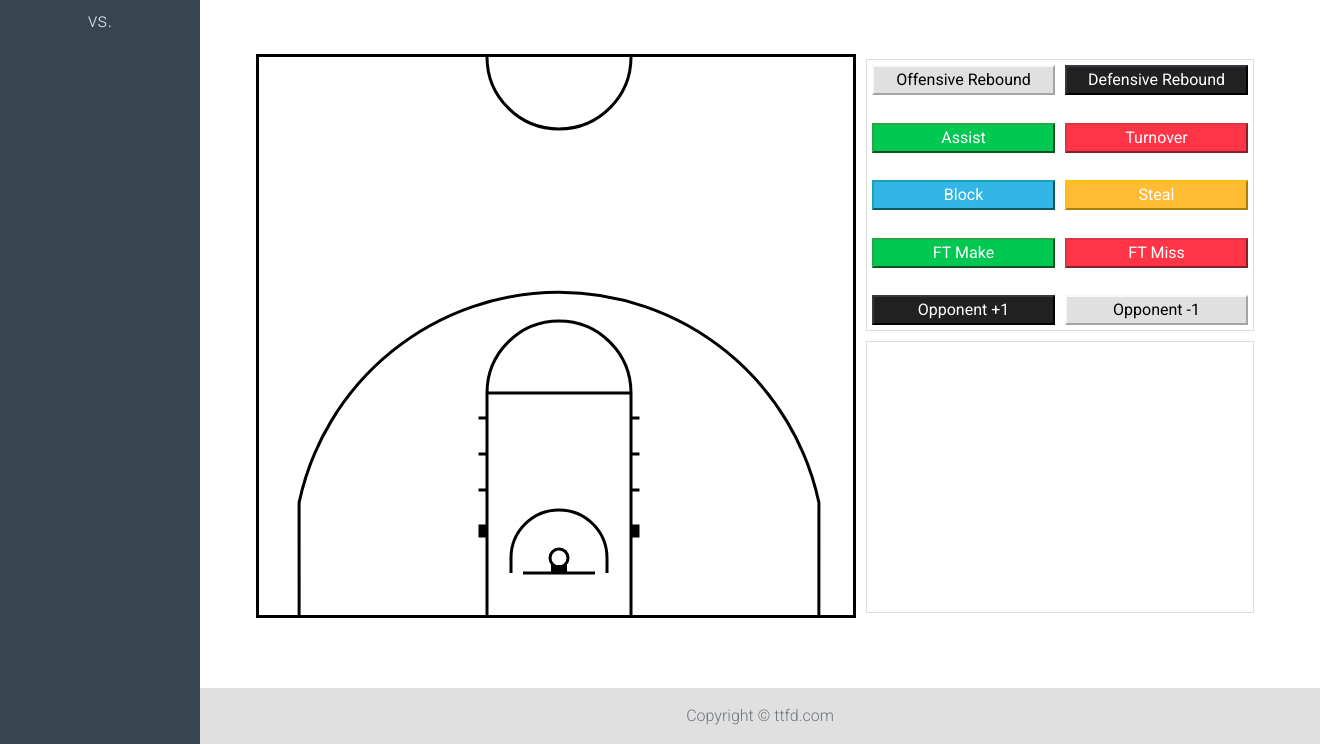
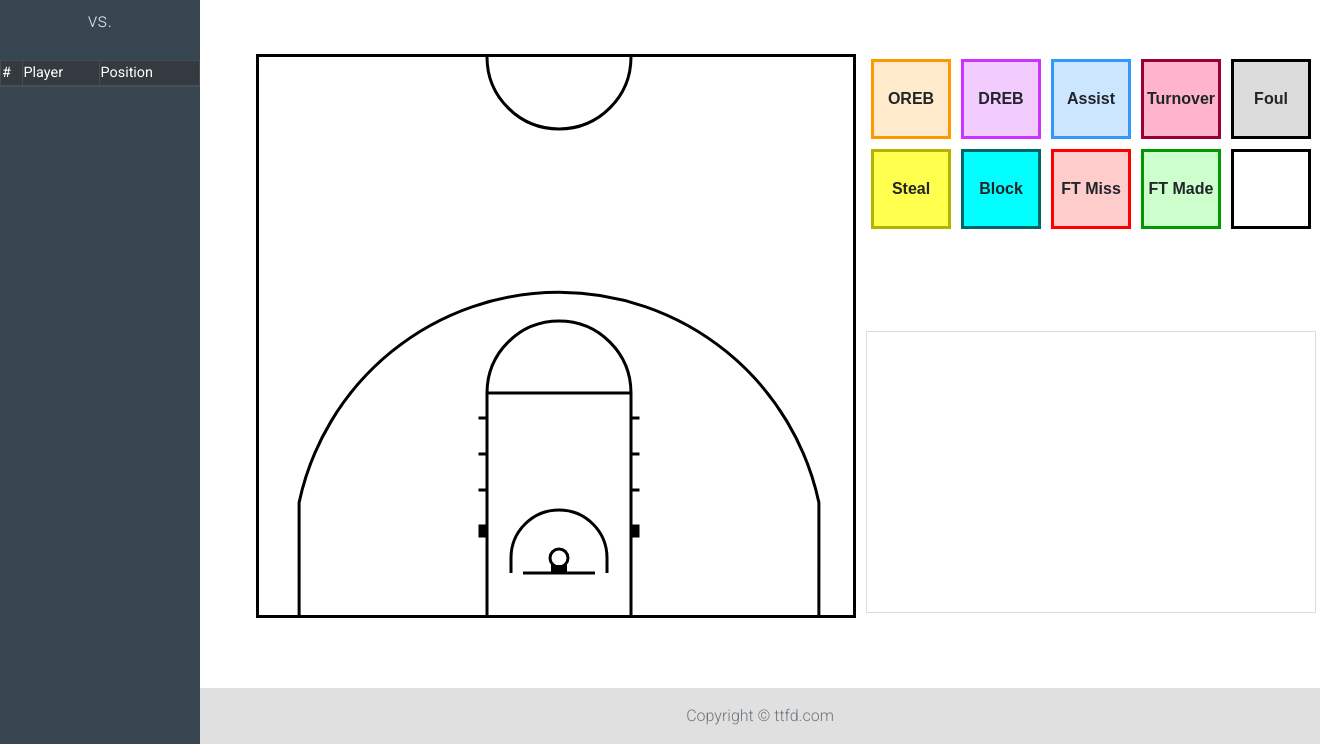
Before and after one commit to slgabbar/ttfd, a Django app: template mysite/game/templates/game/scout_game.html in a window 1320 px wide. Shown: the part 56-800 px from the top of the page. Run offline with Django 3.2, Linux system fonts and the light colour scheme; the template is opened without the code that fills it, so the values that code supplies are empty; some libraries are stand-ins or nearby versions.

Commit message:
more styling

```diff
--- a/mysite/game/static/game/css/scout_game.css
+++ b/mysite/game/static/game/css/scout_game.css
@@ -16,6 +16,19 @@
 	text-align: center;
 	font-size: 15px;
 	color: #DCDCDC;
+	margin-bottom: 20px;
+}
+
+.player-table:hover {
+	cursor: pointer;
+}
+
+.player-table tr:hover {
+	background: red;
+}
+
+.player-table tr:active {
+	background: blue;
 }
 
 .main {
@@ -38,7 +51,10 @@
 	flex-direction: column;
 	align-items: center;
 	justify-content: center;
-	border: solid black 1px;
+	border: solid black 2px;
+	font-family: Arial, Helvetica, sans-serif;
+	font-weight: bold;
+	font-size: 12px;
 	padding: 5px;
 	height: 50px;
 	text-align: center;
@@ -46,6 +62,11 @@
 
 .player-button:hover {
 	background-color: #DCDCDC;
+	cursor: pointer;
+}
+
+.player-button:active {
+	box-shadow: 0 0 5px -1px rgba(0,0,0,0.6);
 }
 
 .shot-container {
@@ -66,11 +87,8 @@
 	height: 564px;
 }
 
+
 .stat-button-container {
-	width: 100%;
-	height: 50%;
-	border: solid #DCDCDC 1px;
-	margin: 5px;
 	display: flex;
 	flex-direction: column;
 	justify-content: space-between;
@@ -79,18 +97,21 @@
 .button-row {
 	display: flex;
 	flex-direction: row;
-	width: 100%;
-	height: 40px;
+	justify-content: center;
+	align-items: center;
 }
 
-.left-btn {
-	width: 50%;
+.stat-button {
+	display: flex;
+	flex-direction: column;
+	align-items: center;
+	justify-content: center;
+	border: solid black 1px;
 	margin: 5px;
-}
-
-.right-btn {
-	width: 50%;
-	margin: 5px;
+	height: 80px;
+	width: 80px;
+	font-family: Arial, Helvetica, sans-serif;
+	font-weight: bold;
 }
 
 .play-by-play {
--- /dev/null
+++ b/mysite/game/static/game/css/stats.css
@@ -0,0 +1,58 @@
+#oreb {
+	border: #ff9900 solid 3px;
+	background-color: #ffebcc;
+}
+
+#dreb {
+	border: solid #cc33ff 3px;
+	background: #f2ccff;
+}
+
+#ftm {
+	border: solid #009900 3px;
+	background: #ccffcc;
+}
+
+#ft {
+	border: solid #ff0000 3px;
+	background: #ffcccc;
+}
+
+#ast {
+	border: solid #3399ff 3px;
+	background: #cce6ff;
+}
+
+#tov {
+	border: solid #990033 3px;
+	background: #ffb3cc;
+}
+
+#foul {
+	border: solid black 3px;
+	background: #dcdcdc;
+}
+
+#stl {
+	border: solid #b3b300 3px;
+	background: #ffff4d;
+}
+
+#blk {
+	border: solid #006666 3px;
+	background: #00ffff;
+}
+
+#ex {
+	border: solid black 3px;
+}
+
+.stat-button:hover {
+	cursor: pointer;
+	filter: brightness(70%);
+}
+
+.stat-button:active {
+    /*color:red;*/
+    box-shadow: 0 0 5px -1px rgba(0,0,0,0.6);
+}
--- a/mysite/game/static/game/js/scout_game.js
+++ b/mysite/game/static/game/js/scout_game.js
@@ -1,12 +1,5 @@
-// stat_box = d3.select(".stat-button-container");
 var stat_box = d3.select(".stat-button-container")
-
-
-function add_button(name) {
-	button = stat_box.append("button");
-	button.text(name);
-	button.attr("class", "btn-primary");
-}
+var record_table = d3.select(".play-by-play").select(".table").select("tbody");
 
 function add_button_row(btn1, type1, btn2, type2) {
 	row = stat_box.append("div").attr("class", "button-row");
@@ -22,4 +15,28 @@ function add_button_row(btn1, type1, btn2, type2) {
 			// .attr("class", type2)
 			.attr("class", type2 + " btn-block")
 			.text(btn2);
+
+	left_button.on("click", function() {
+		if (player_selected) {
+			player = d3.select(".player-clicked")
+
+			record_stat(player.text(), btn1)
+			player.classed("player-clicked", false);
+			player_selected = false;
+		}
+	});
+
+	right_button.on("click", function() {
+		if (player_selected) {
+			player = d3.select(".player-clicked")
+			record_stat(player.text(), btn2);
+			player.classed("player-clicked", false);
+			player_selected = false;
+		}
+	});
 }
+
+function record_stat(player, stat) {
+	// console.log(player, stat);
+	var table = record_table.append("tr");
+}
--- a/mysite/game/templates/game/scout_game.html
+++ b/mysite/game/templates/game/scout_game.html
@@ -15,10 +15,30 @@
 	<div class="game-date">{{game.date}}</div>
 </div>
 
+<table class="table-dark table-bordered player-table">
+	<thead>
+		<tr>
+			<th>#</th>
+			<th>Player</th>
+			<th>Position</th>
+		</tr>
+	</thead>
+	<tbody>
+		{% for player in request.user.player.all %}
+			<tr ondrag="console.log('dragged');">
+				<th>{{player.number}}</th>
+				<th>{{player}}</th>
+				<th>{{player.position}}</th>
+			</tr>
+		{% endfor %}
+	</tbody>
+</table>
+
 {% endblock side-content %}
 
 {% block content %}
 <link rel="stylesheet" type="text/css" href="{% static 'css/shots.css' %}">
+<link rel="stylesheet" type="text/css" href="{% static 'game/css/stats.css' %}">
 <link rel="stylesheet" type="text/css" href="{% static 'game/css/player.css' %}">
 
 
@@ -32,6 +52,20 @@
 		<div class="shotchart"></div>
 		<div class="stat-container">
 			<div class="stat-button-container">
+				<div class="button-row">
+					<div class="stat-button" id="oreb">OREB</div>
+					<div class="stat-button" id="dreb">DREB</div>
+					<div class="stat-button" id="ast">Assist</div>
+					<div class="stat-button" id="tov">Turnover</div>
+					<div class="stat-button" id="foul">Foul</div>
+				</div>
+				<div class="button-row">
+					<div class="stat-button" id="stl">Steal</div>
+					<div class="stat-button" id="blk">Block</div>
+					<div class="stat-button" id="ft">FT Miss</div>
+					<div class="stat-button" id="ftm">FT Made</div>
+					<div class="stat-button" id="ex"></div>
+				</div>
 			</div>
 
 			<div class="play-by-play", id="play-by-play">
@@ -64,11 +98,12 @@
 		var court = d3.select("svg");
 		register_shots(court, width);
 
-		add_button_row("Offensive Rebound", "btn-light", "Defensive Rebound","btn-dark");
-		add_button_row("Assist", "btn-success", "Turnover","btn-danger");
-		add_button_row("Block", "btn-info", "Steal","btn-warning");
-		add_button_row("FT Make", "btn-success", "FT Miss","btn-danger");
-		add_button_row("Opponent +1", "btn-dark", "Opponent -1", "btn-light");
+		// add_button_row("Offensive Rebound", "btn-light", "Defensive Rebound","btn-dark");
+		// add_button_row("Assist", "btn-success", "Turnover","btn-danger");
+		// add_button_row("Block", "btn-info", "Steal","btn-warning");
+		// add_button_row("FT Make", "btn-success", "FT Miss","btn-danger");
+		// add_button_row("Opponent FT Make", "btn-dark", "Opponent FT Miss", "btn-light");
+		// add_button_row("Opponent 2FG", "btn-dark", "Opponent 3FG", "btn-light");
 
 	</script>
 
```
